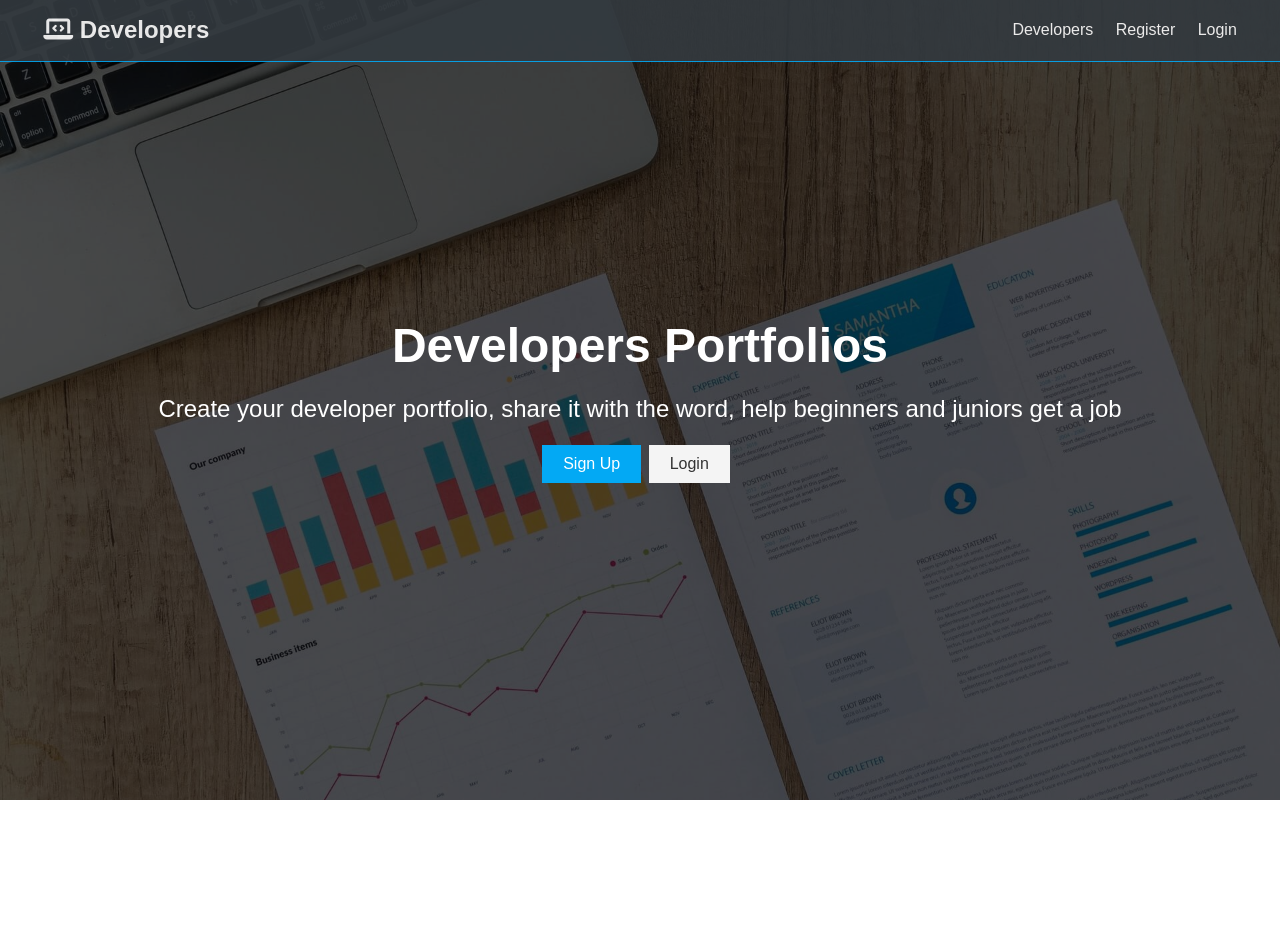
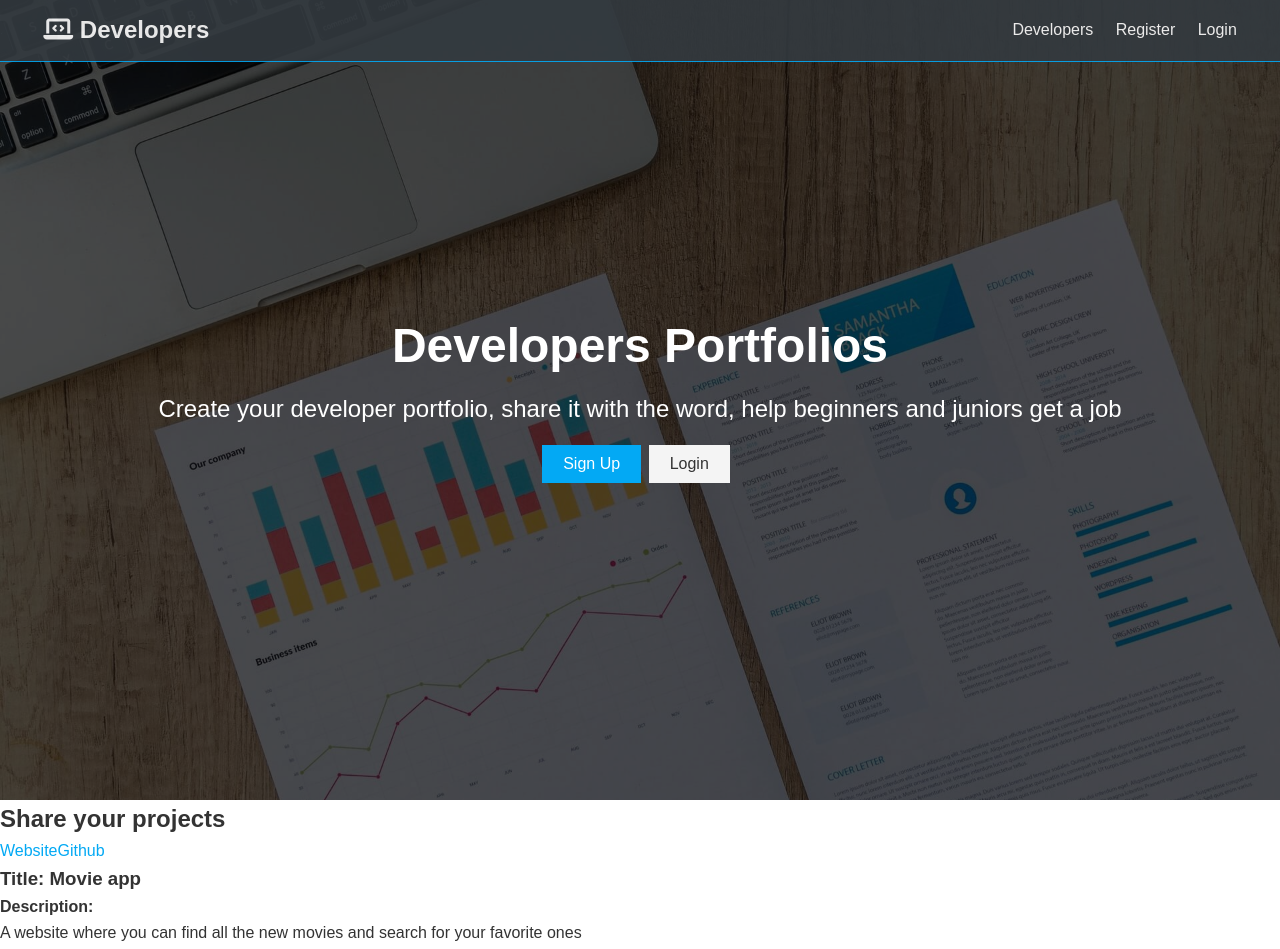
Before and after one commit to SelariuAlex/developers, a React (Create React App) app in the folder client/: page / in a window 1280 px wide. Shown: the top 949 px of the page. Before the commit the page ends 800 px from the top, so only its background shows below. Built offline with nearby package versions, Linux system fonts and the light colour scheme; no server answers.

Commit message:
add projects landing page

```diff
--- a/client/src/components/dashboard/Projects/Project.component.js
+++ b/client/src/components/dashboard/Projects/Project.component.js
@@ -8,12 +8,12 @@ const Project = ({ project, deleteProject }) => {
     <tr key={proj._id}>
       <td>{proj.project}</td>
       <td>
-        <a target="_blank" href={proj.website}>
+        <a target="_blank" rel="noopener noreferrer" href={proj.website}>
           Website Link
         </a>
       </td>
       <td>
-        <a target="_blank" href={proj.github}>
+        <a target="_blank" rel="noopener noreferrer" href={proj.github}>
           Github Link
         </a>
       </td>
--- a/client/src/components/layout/Landing/Landing.component.js
+++ b/client/src/components/layout/Landing/Landing.component.js
@@ -1,9 +1,10 @@
-import React from 'react';
-import { Link, Redirect } from 'react-router-dom';
-import { connect } from 'react-redux';
-import PropTypes from 'prop-types';
+import React from "react";
+import { Link, Redirect } from "react-router-dom";
+import { connect } from "react-redux";
+import PropTypes from "prop-types";
+import { ProjectsLanding } from "./ProjectsLanding/ProjectsLanding.component";
 
-import './landing.styles.css';
+import "./landing.styles.css";
 
 const Landing = ({ isAuthenticated }) => {
   if (isAuthenticated) {
@@ -11,8 +12,9 @@ const Landing = ({ isAuthenticated }) => {
   }
 
   return (
+    <div>
       <section className="landing">
-      <div className="dark-overlay">
+        <div className="landing__banner dark-overlay">
           <div className="landing__inner">
             <h1 className="x-large">Developers Portfolios</h1>
             <p className="lead">
@@ -30,6 +32,8 @@ const Landing = ({ isAuthenticated }) => {
           </div>
         </div>
       </section>
+      <ProjectsLanding />
+    </div>
   );
 };
 
--- /dev/null
+++ b/client/src/components/layout/Landing/ProjectsLanding/ProjectsLanding.component.js
@@ -0,0 +1,39 @@
+import React from "react";
+import "./ProjectsLanding.styles.css";
+
+export const ProjectsLanding = () => {
+  return (
+    <div className="project">
+      <h2>Share your projects</h2>
+      <div>
+        <section>
+          <div className="project__img"></div>
+          <a
+            target="_blank"
+            rel="noopener noreferrer"
+            href="https://popular-movies.netlify.com/"
+          >
+            Website
+          </a>
+          <a
+            target="_blank"
+            rel="noopener noreferrer"
+            href="https://github.com/SelariuAlex/PopularMovies"
+          >
+            Github
+          </a>
+        </section>
+        <section>
+          <h3>Title: Movie app</h3>
+          <h4>Description:</h4>
+          <p>
+            A website where you can find all the new movies and search for your
+            favorite ones
+          </p>
+          <p>See the IMDB Rating</p>
+          <p>Read the plot and see the director and actors</p>
+        </section>
+      </div>
+    </div>
+  );
+};
--- /dev/null
+++ b/client/src/components/layout/Landing/ProjectsLanding/ProjectsLanding.styles.css
@@ -0,0 +1,3 @@
+.projects {
+  height: 100vh;
+}
--- a/client/src/components/layout/Landing/landing.styles.css
+++ b/client/src/components/layout/Landing/landing.styles.css
@@ -1,6 +1,10 @@
 .landing {
   position: relative;
-  background: url('../../../img/cv.jpg') no-repeat center center/cover;
+  background: url("../../../img/cv.jpg") no-repeat center center/cover;
+  height: 100vh;
+}
+
+.landing__banner {
   height: 100vh;
 }
 
--- a/client/src/components/profile/Profile.component.js
+++ b/client/src/components/profile/Profile.component.js
@@ -59,7 +59,7 @@ const Profile = ({
             </div>
 
             <div className="profile-proj bg-white p-2">
-              <h2 className="text-primary">projects</h2>
+              <h2 className="text-primary">Project</h2>
               {profile.projects.length > 0 ? (
                 <Fragment>
                   {profile.projects.map(project => (
--- a/client/src/components/profile/ProfileProject.component.js
+++ b/client/src/components/profile/ProfileProject.component.js
@@ -9,13 +9,13 @@ const ProfileProject = ({
 
     <p>
       <strong>Website: </strong>
-      <a target="_blank" href={website}>
+      <a target="_blank" rel="noopener noreferrer" href={website}>
         {website}
       </a>
     </p>
     <p>
       <strong>Field Of Study: </strong>
-      <a target="_blank" href={github}>
+      <a target="_blank" rel="noopener noreferrer" href={github}>
         {github}
       </a>
     </p>
```
Lines whose indentation alone changed are shown as unchanged.
